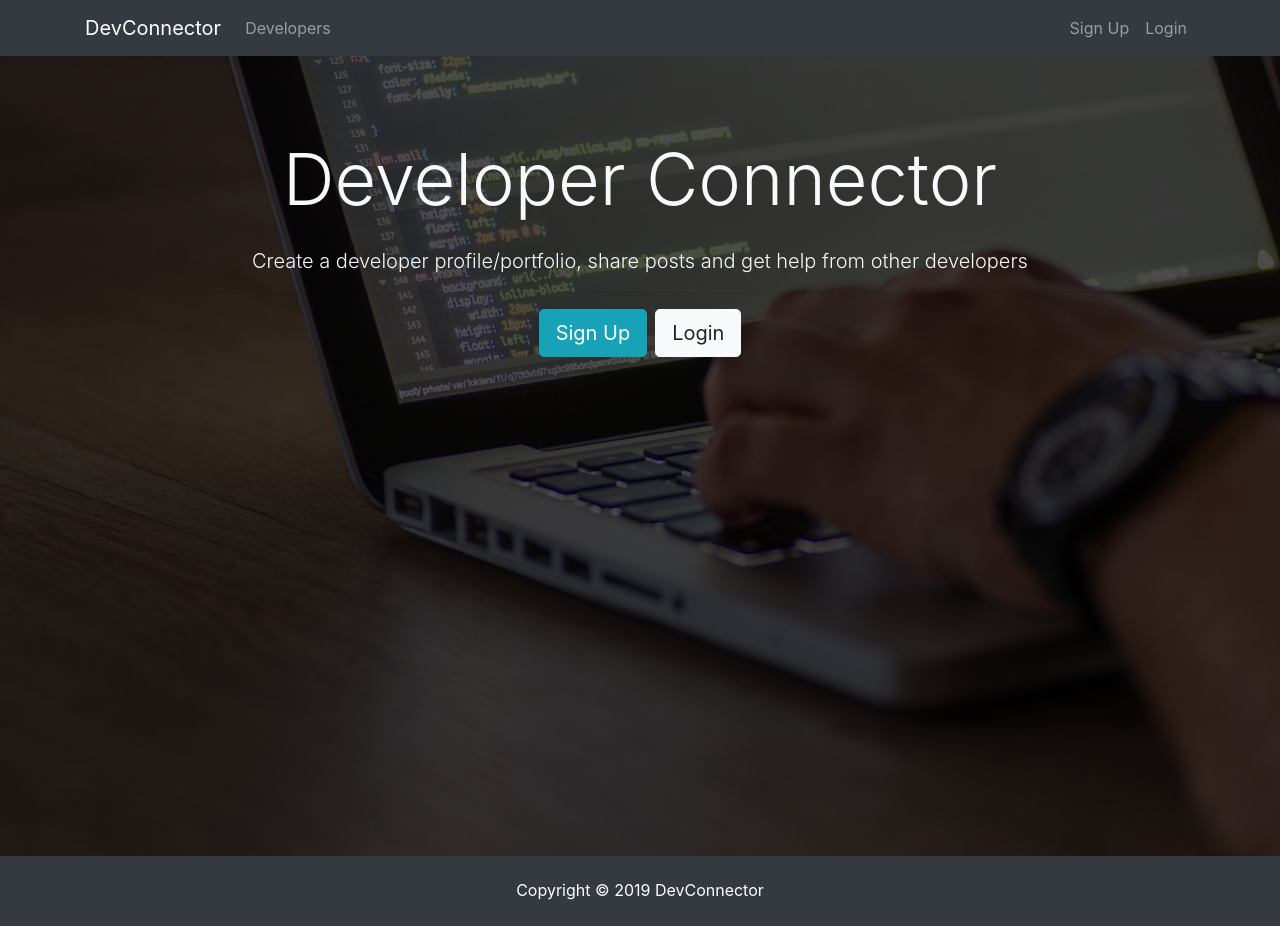
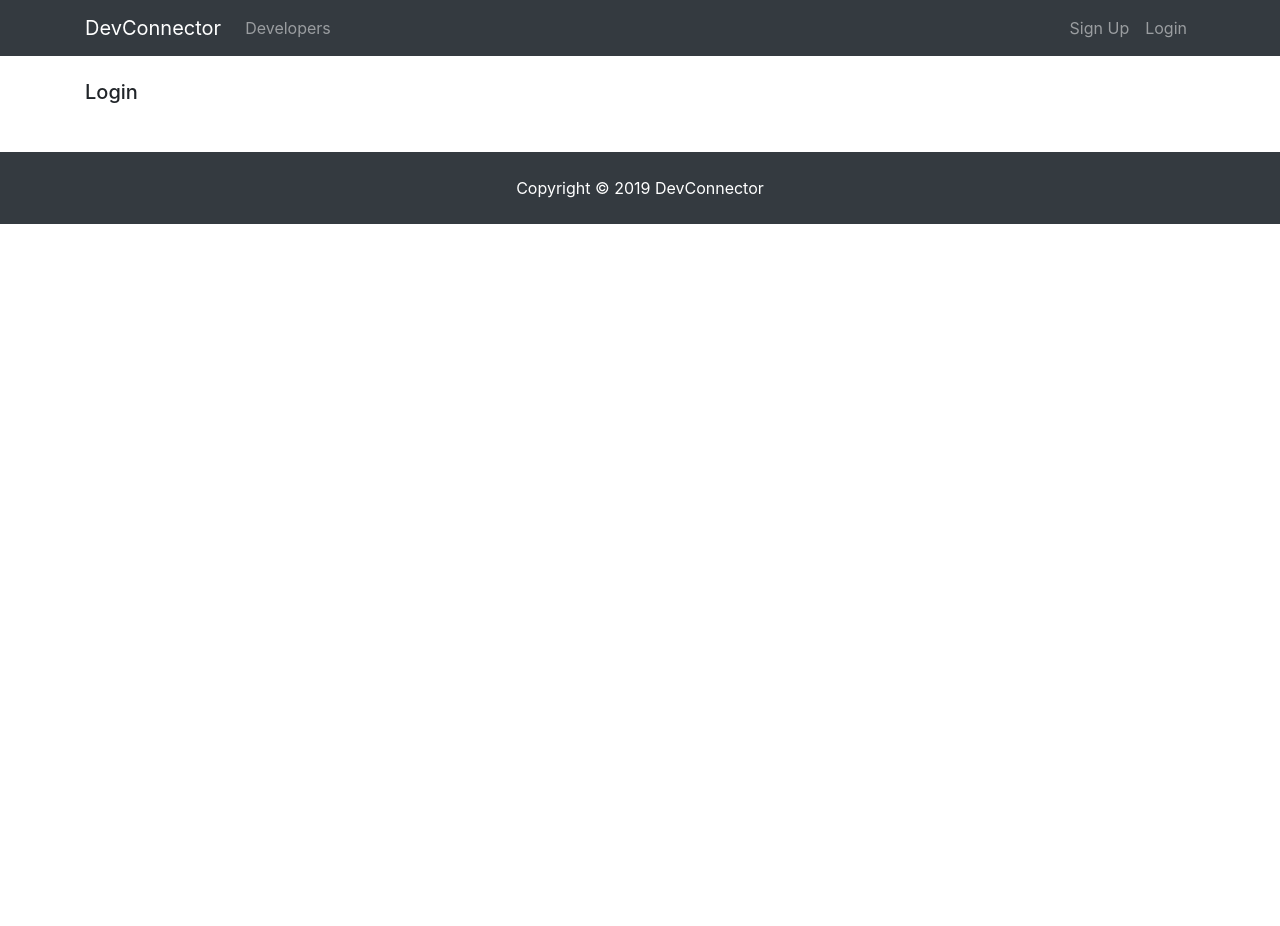
Before and after one commit to 1mauricio4/devconnector, a React (Create React App) app in the folder client/: page /login in a window 1280 px wide. After the commit the page ends 800 px from the top, so only its background shows below. Built offline with nearby package versions, Linux system fonts and the light colour scheme.

Commit message:
Add react router to utilize different paths

```diff
--- a/client/package.json
+++ b/client/package.json
@@ -5,6 +5,7 @@
   "dependencies": {
     "react": "^16.7.0",
     "react-dom": "^16.7.0",
+    "react-router-dom": "^4.3.1",
     "react-scripts": "2.1.3"
   },
   "scripts": {
--- a/client/src/App.js
+++ b/client/src/App.js
@@ -1,19 +1,28 @@
 import React, { Component } from "react";
+import { BrowserRouter as Router, Route } from "react-router-dom";
 
 import Navbar from "./components/layout/Navbar";
 import Footer from "./components/layout/Footer";
 import Landing from "./components/layout/Landing";
+import Login from "./components/auth/Login";
+import Register from "./components/auth/Register";
 
 import "./App.css";
 
 class App extends Component {
   render() {
     return (
-      <div className="App">
-        <Navbar />
-        <Landing />
-        <Footer />
-      </div>
+      <Router>
+        <div className="App">
+          <Navbar />
+          <Route exact path="/" component={Landing} />
+          <div className="container">
+            <Route exact path="/register" component={Register} />
+            <Route exact path="/login" component={Login} />
+          </div>
+          <Footer />
+        </div>
+      </Router>
     );
   }
 }
--- /dev/null
+++ b/client/src/components/auth/Login.jsx
@@ -0,0 +1,11 @@
+import React, { Component } from "react";
+
+export default class Login extends Component {
+  render() {
+    return (
+      <div>
+        <h5>Login</h5>
+      </div>
+    );
+  }
+}
--- /dev/null
+++ b/client/src/components/auth/Register.jsx
@@ -0,0 +1,11 @@
+import React, { Component } from "react";
+
+export default class Register extends Component {
+  render() {
+    return (
+      <div>
+        <h5>Register </h5>
+      </div>
+    );
+  }
+}
--- a/client/src/components/layout/Landing.jsx
+++ b/client/src/components/layout/Landing.jsx
@@ -1,4 +1,5 @@
 import React, { Component } from "react";
+import { Link } from "react-router-dom";
 
 export default class Landing extends Component {
   render() {
@@ -15,12 +16,12 @@
                   from other developers
                 </p>
                 <hr />
-                <a href="register.html" className="btn btn-lg btn-info mr-2">
+                <Link to="/register" className="btn btn-lg btn-info mr-2">
                   Sign Up
-                </a>
-                <a href="login.html" className="btn btn-lg btn-light">
+                </Link>
+                <Link to="/login" className="btn btn-lg btn-light">
                   Login
-                </a>
+                </Link>
               </div>
             </div>
           </div>
--- a/client/src/components/layout/Navbar.jsx
+++ b/client/src/components/layout/Navbar.jsx
@@ -1,13 +1,14 @@
 import React, { Component } from "react";
+import { Link } from "react-router-dom";
 
 class Navbar extends Component {
   render() {
     return (
       <nav className="navbar navbar-expand-sm navbar-dark bg-dark mb-4">
         <div className="container">
-          <a className="navbar-brand" href="landing.html">
+          <Link className="navbar-brand" to="/">
             DevConnector
-          </a>
+          </Link>
           <button
             className="navbar-toggler"
             type="button"
@@ -20,23 +21,23 @@
           <div className="collapse navbar-collapse" id="mobile-nav">
             <ul className="navbar-nav mr-auto">
               <li className="nav-item">
-                <a className="nav-link" href="profiles.html">
+                <Link className="nav-link" to="/profiles">
                   {" "}
                   Developers
-                </a>
+                </Link>
               </li>
             </ul>
 
             <ul className="navbar-nav ml-auto">
               <li className="nav-item">
-                <a className="nav-link" href="register.html">
+                <Link className="nav-link" to="/register">
                   Sign Up
-                </a>
+                </Link>
               </li>
               <li className="nav-item">
-                <a className="nav-link" href="login.html">
+                <Link className="nav-link" to="/login">
                   Login
-                </a>
+                </Link>
               </li>
             </ul>
           </div>
```
Also changed, not shown: 1 other file (tests, documents, lock files or other folders).
